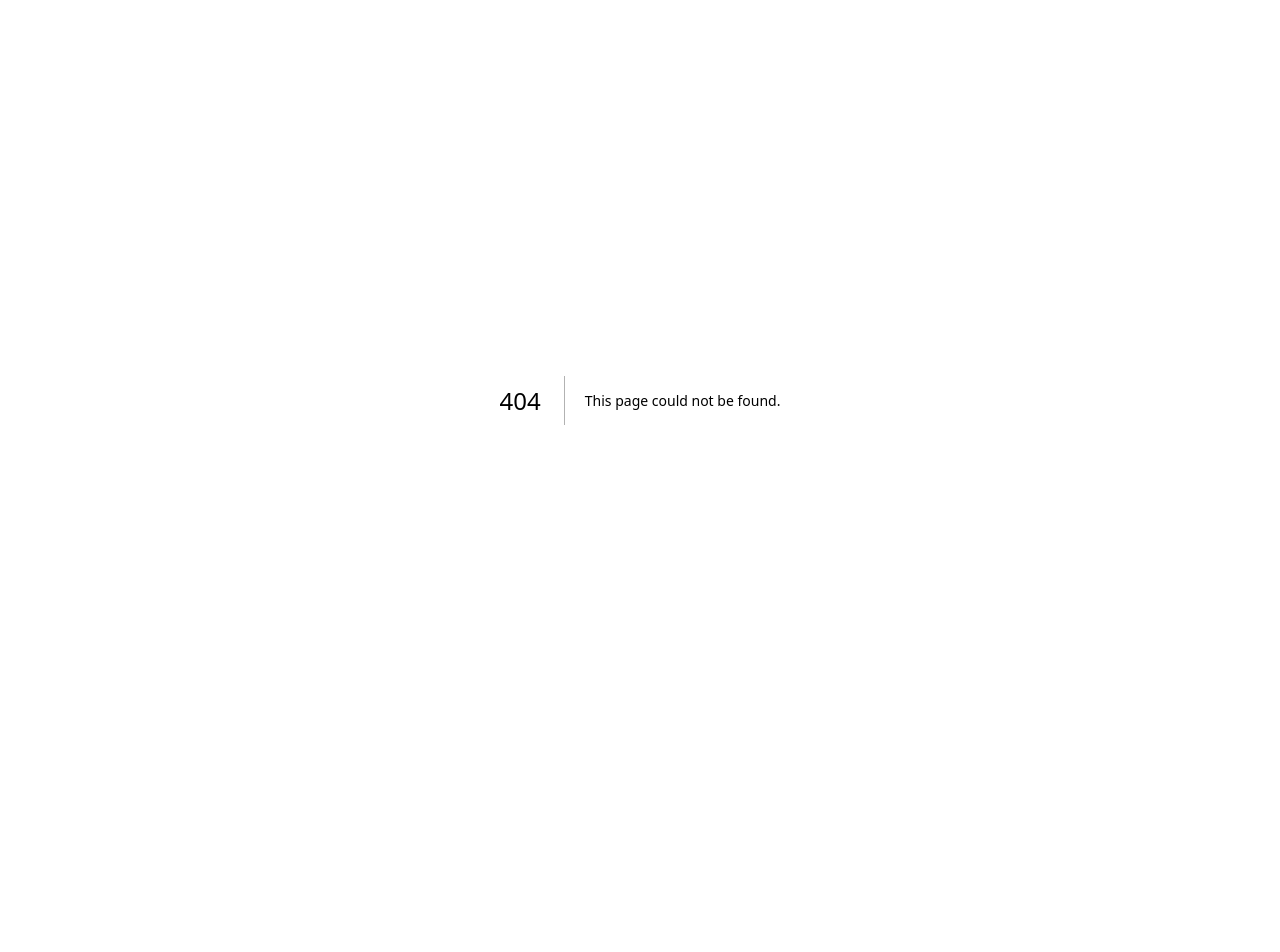
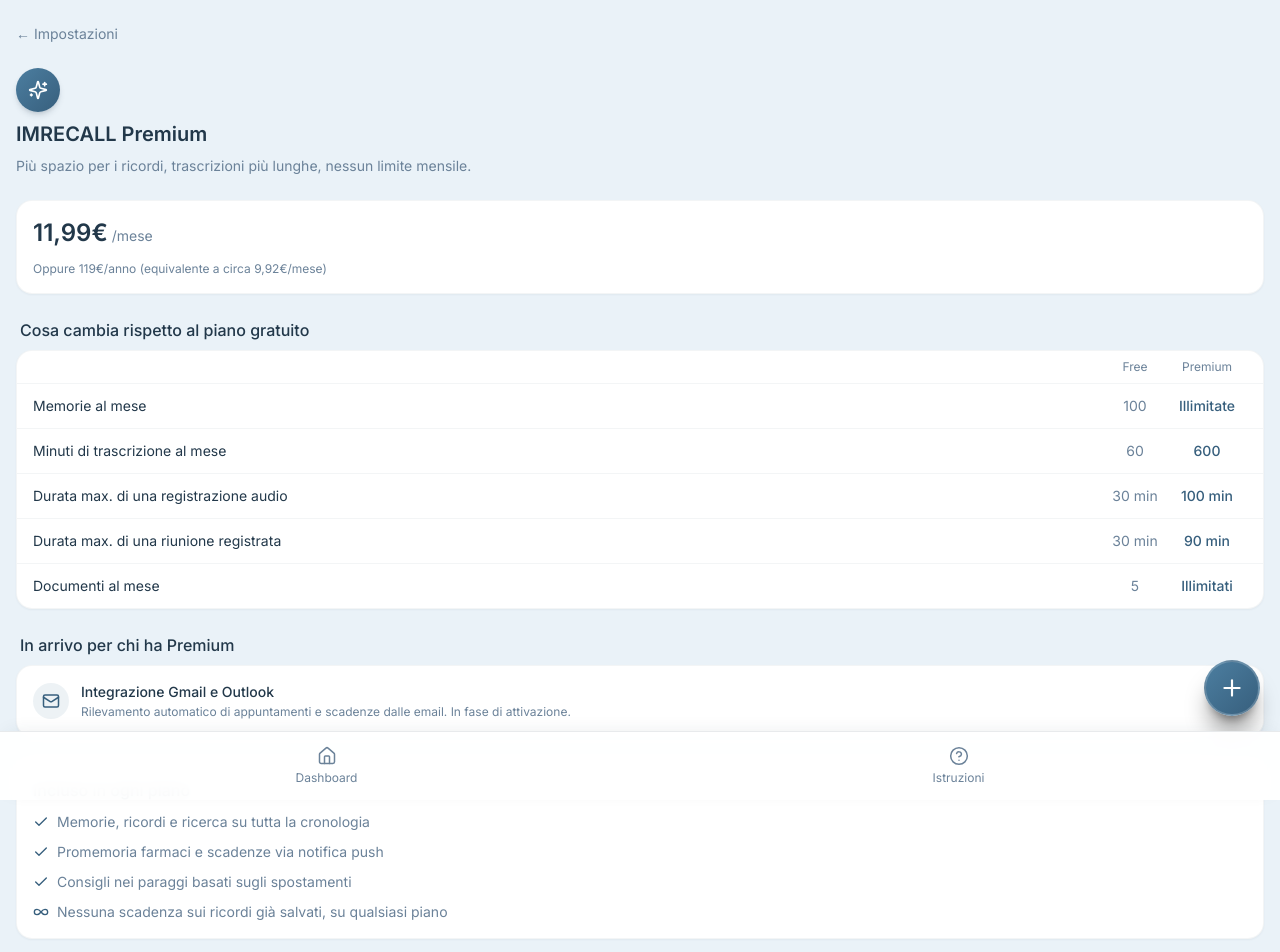
Before and after one commit to Ghostlineapps/imrecall, a Next.js app: page /settings/premium in a window 1280 px wide. Before the commit this address had no page. Shown: the top 952 px of the page. Before the commit the page ends 800 px from the top, so only its background shows below. Built offline with nearby package versions, Linux system fonts and the light colour scheme; no server answers.

Commit message:
Add Premium showcase page (what's included, no purchase flow)

```diff
--- /dev/null
+++ b/src/app/(app)/settings/premium/page.tsx
@@ -0,0 +1,134 @@
+"use client";
+
+import Link from "next/link";
+import useSWR from "swr";
+import { Sparkles, Check, Infinity as InfinityIcon, Mail, Crown } from "lucide-react";
+
+const fetcher = (url: string) => fetch(url).then((r) => r.json());
+
+/**
+ * Pagina vetrina del piano Premium (richiesta 2026-08-26): mostra cosa
+ * include, senza alcun flusso di acquisto reale — Stripe non è ancora
+ * collegato e comunque tutti gli account attuali resteranno Premium a vita.
+ * Se in futuro arriva un vero checkout, questa pagina è il punto giusto
+ * dove agganciarlo.
+ */
+
+const CONFRONTO = [
+  { voce: "Memorie al mese", free: "100", premium: "Illimitate" },
+  { voce: "Minuti di trascrizione al mese", free: "60", premium: "600" },
+  { voce: "Durata max. di una registrazione audio", free: "30 min", premium: "100 min" },
+  { voce: "Durata max. di una riunione registrata", free: "30 min", premium: "90 min" },
+  { voce: "Documenti al mese", free: "5", premium: "Illimitati" },
+];
+
+export default function PremiumPage() {
+  const { data } = useSWR("/api/user/usage", fetcher);
+  const isPremium = data?.subscription_tier && data.subscription_tier !== "free";
+
+  return (
+    <div className="bg-celeste-bg min-h-full px-4 pt-6 pb-4 space-y-6 text-celeste-navy">
+      <div className="flex items-center gap-2">
+        <Link href="/settings" className="text-celeste-muted text-sm">
+          ← Impostazioni
+        </Link>
+      </div>
+
+      <div className="space-y-2">
+        <div className="w-11 h-11 rounded-full bg-gradient-to-br from-celeste-accent to-celeste-accentDark flex items-center justify-center text-white shadow-md shadow-celeste-navy/15">
+          <Sparkles size={20} />
+        </div>
+        <h1 className="text-xl font-semibold">IMRECALL Premium</h1>
+        <p className="text-sm text-celeste-muted">
+          Più spazio per i ricordi, trascrizioni più lunghe, nessun limite mensile.
+        </p>
+      </div>
+
+      {isPremium && (
+        <div className="card-light flex items-center gap-3 bg-gradient-to-br from-celeste-accent/10 to-celeste-accentDark/10 border-celeste-accent/20">
+          <div className="w-9 h-9 rounded-full bg-celeste-accent/15 flex items-center justify-center text-celeste-accentDark shrink-0">
+            <Crown size={18} />
+          </div>
+          <div>
+            <p className="text-sm font-medium">Il tuo account è già Premium</p>
+            <p className="text-xs text-celeste-muted mt-0.5">
+              Gli account attivati in questa fase restano Premium a vita, senza costi.
+            </p>
+          </div>
+        </div>
+      )}
+
+      <div className="card-light space-y-3">
+        <div className="flex items-baseline gap-1">
+          <span className="text-2xl font-semibold">11,99€</span>
+          <span className="text-sm text-celeste-muted">/mese</span>
+        </div>
+        <p className="text-xs text-celeste-muted">
+          Oppure 119€/anno (equivalente a circa 9,92€/mese)
+        </p>
+      </div>
+
+      <div className="space-y-2">
+        <p className="font-medium px-1">Cosa cambia rispetto al piano gratuito</p>
+
+        <div className="card-light overflow-hidden p-0">
+          <div className="grid grid-cols-[1fr,auto,auto] text-xs text-celeste-muted border-b border-celeste-navy/5 px-4 py-2">
+            <span></span>
+            <span className="text-center w-16">Free</span>
+            <span className="text-center w-20">Premium</span>
+          </div>
+          {CONFRONTO.map((riga, i) => (
+            <div
+              key={riga.voce}
+              className={`grid grid-cols-[1fr,auto,auto] items-center px-4 py-3 text-sm ${
+                i > 0 ? "border-t border-celeste-navy/5" : ""
+              }`}
+            >
+              <span>{riga.voce}</span>
+              <span className="text-center w-16 text-celeste-muted">{riga.free}</span>
+              <span className="text-center w-20 font-medium text-celeste-accentDark">{riga.premium}</span>
+            </div>
+          ))}
+        </div>
+      </div>
+
+      <div className="space-y-2">
+        <p className="font-medium px-1">In arrivo per chi ha Premium</p>
+        <div className="card-light flex items-center gap-3">
+          <div className="w-9 h-9 rounded-full bg-celeste-accent/10 flex items-center justify-center text-celeste-accentDark shrink-0">
+            <Mail size={18} />
+          </div>
+          <div>
+            <p className="text-sm font-medium">Integrazione Gmail e Outlook</p>
+            <p className="text-xs text-celeste-muted mt-0.5">
+              Rilevamento automatico di appuntamenti e scadenze dalle email. In fase di attivazione.
+            </p>
+          </div>
+        </div>
+      </div>
+
+      <div className="card-light space-y-2.5">
+        <p className="font-medium">Incluso in ogni piano</p>
+        {[
+          "Memorie, ricordi e ricerca su tutta la cronologia",
+          "Promemoria farmaci e scadenze via notifica push",
+          "Consigli nei paraggi basati sugli spostamenti",
+        ].map((voce) => (
+          <div key={voce} className="flex items-start gap-2 text-sm text-celeste-muted">
+            <Check size={16} className="text-celeste-accentDark shrink-0 mt-0.5" />
+            <span>{voce}</span>
+          </div>
+        ))}
+        <div className="flex items-start gap-2 text-sm text-celeste-muted">
+          <InfinityIcon size={16} className="text-celeste-accentDark shrink-0 mt-0.5" />
+          <span>Nessuna scadenza sui ricordi già salvati, su qualsiasi piano</span>
+        </div>
+      </div>
+
+      <p className="text-xs text-celeste-muted text-center px-4">
+        Il pagamento non è ancora attivo. Questa pagina mostra cosa include Premium; per ora nessun
+        account viene addebitato.
+      </p>
+    </div>
+  );
+}
```
